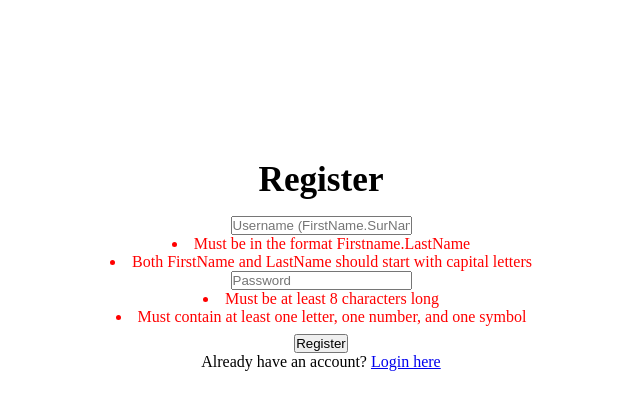
After one commit to androniconucum/Login-sir, a PHP site: page /register.html in a window 1280 px wide. The commit adds this page. Shown: the top 410 px of the page, without its empty margins (319-959 px from the left). Run offline with PHP 8.4, Linux system fonts and the light colour scheme.

Commit message:
updated registration

```diff
--- /dev/null
+++ b/register.html
@@ -0,0 +1,31 @@
+<!DOCTYPE html>
+<html lang="en">
+<head>
+    <meta charset="UTF-8">
+    <meta name="viewport" content="width=device-width, initial-scale=1.0">
+    <link rel="stylesheet" href="style.css">
+    <title>Document</title>
+</head>
+<body>
+    <div class="container">
+        <h2 class="registerText">Register</h2>
+        <form action="register.php" method="post" id="registerForm">
+            <input type="text" name="username" placeholder="Username (FirstName.SurName)" required>
+            <div class="usernameRequirements">
+            <li>Must be in the format Firstname.LastName
+            <li>Both FirstName and LastName should start with capital letters
+            </div>
+            <input type="password" name="password" id="password" placeholder="Password" required>
+            <div class="usernameRequirements">
+                <li>Must be at least 8 characters long
+                <li>Must contain at least one letter, one number, and one symbol
+                </div>
+            <input type="submit" value="Register" class="registerButton">
+        </form>
+        <div class="registerHere">
+          Already have an account? <a href="http://localhost/websiteexample/index.html"> Login here </a>
+        </div>
+
+        <script src="script.js"></script>
+</body>
+</html>
--- a/style.css
+++ b/style.css
@@ -1,59 +1,39 @@
-body {
-    font-family: Arial, sans-serif;
-    background-color: #f4f4f4;
+* {
     margin: 0;
     padding: 0;
 }
 
-.container {
-    width: 300px;
-    margin: 0 auto;
-    padding: 20px;
+.loginText {
+    font-size: 2.2rem;
+    margin-bottom: .5rem;
 }
 
-form {
-    background-color: #fff;
-    padding: 20px;
-    border-radius: 5px;
-    box-shadow: 0 0 10px rgba(0, 0, 0, 0.1);
+.usernameSpacing {
+    margin-bottom: 2rem;
 }
 
-input[type="text"],
-input[type="password"] {
-    width: 100%;
-    padding: 10px;
-    margin-bottom: 10px;
-    border: 1px solid #ddd;
-    border-radius: 3px;
+.loginButton {
+    font-size: 1rem;
+    margin-top: .5rem;
 }
 
-input[type="submit"] {
-    width: 100%;
-    padding: 10px;
-    background-color: #4CAF50;
-    color: #fff;
-    border: none;
-    border-radius: 3px;
-    cursor: pointer;
+.container {
+    padding-top: 10rem;
+    display: flex;
+    flex-direction: column;
+    text-align: center;
+    justify-content: space-around;
 }
 
-input[type="submit"]:hover {
-    background-color: #45a049;
+.usernameRequirements {
+    color: red;
 }
 
-#password-requirements {
-    margin-bottom: 10px;
-    font-size: 0.9em;
+.registerButton {
+    margin-top: .5rem;
 }
 
-#password-requirements ul {
-    padding-left: 20px;
+.registerText {
+    font-size: 2.2rem;
+    margin-bottom: 1rem;
 }
-
-#password-requirements li {
-    color: #999;
-}
-
-#password-requirements li.valid {
-    color: #4CAF50;
-}
```
Also changed, not shown: index.html (+10 -23 lines).
